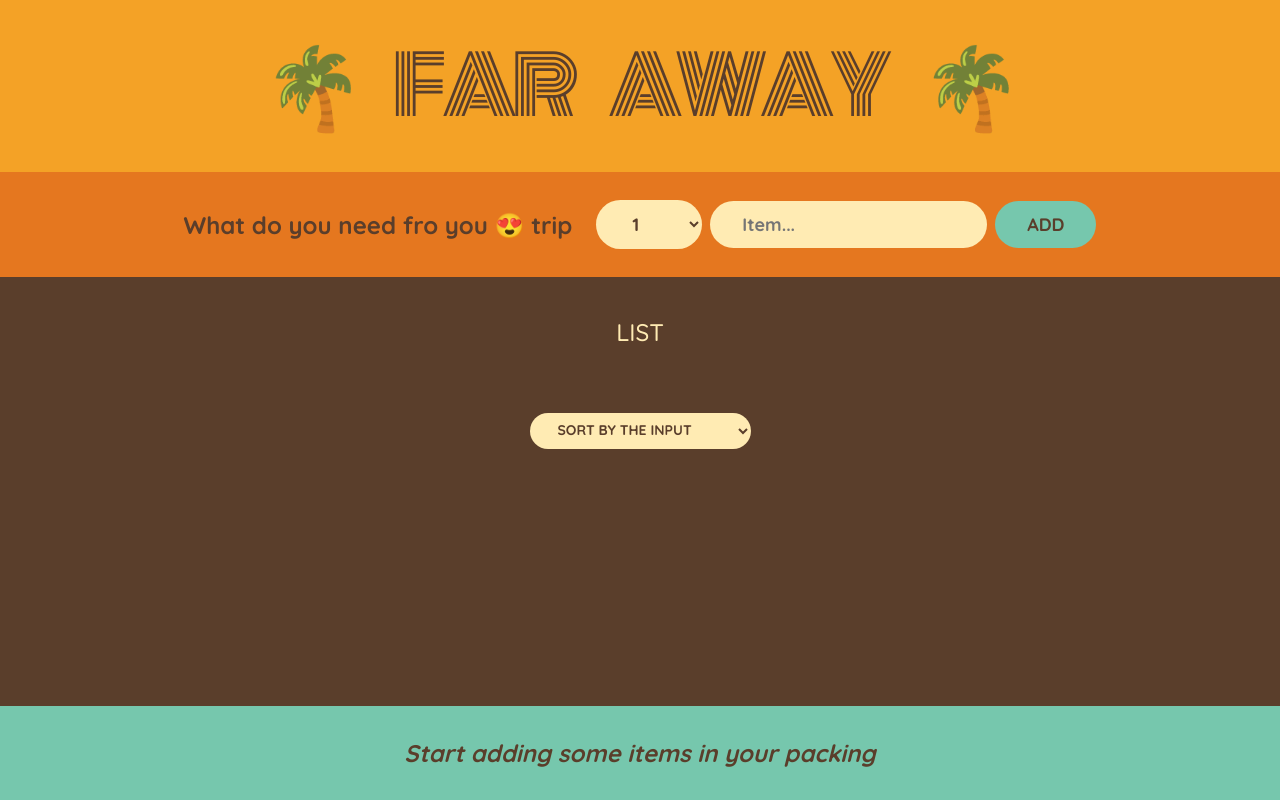
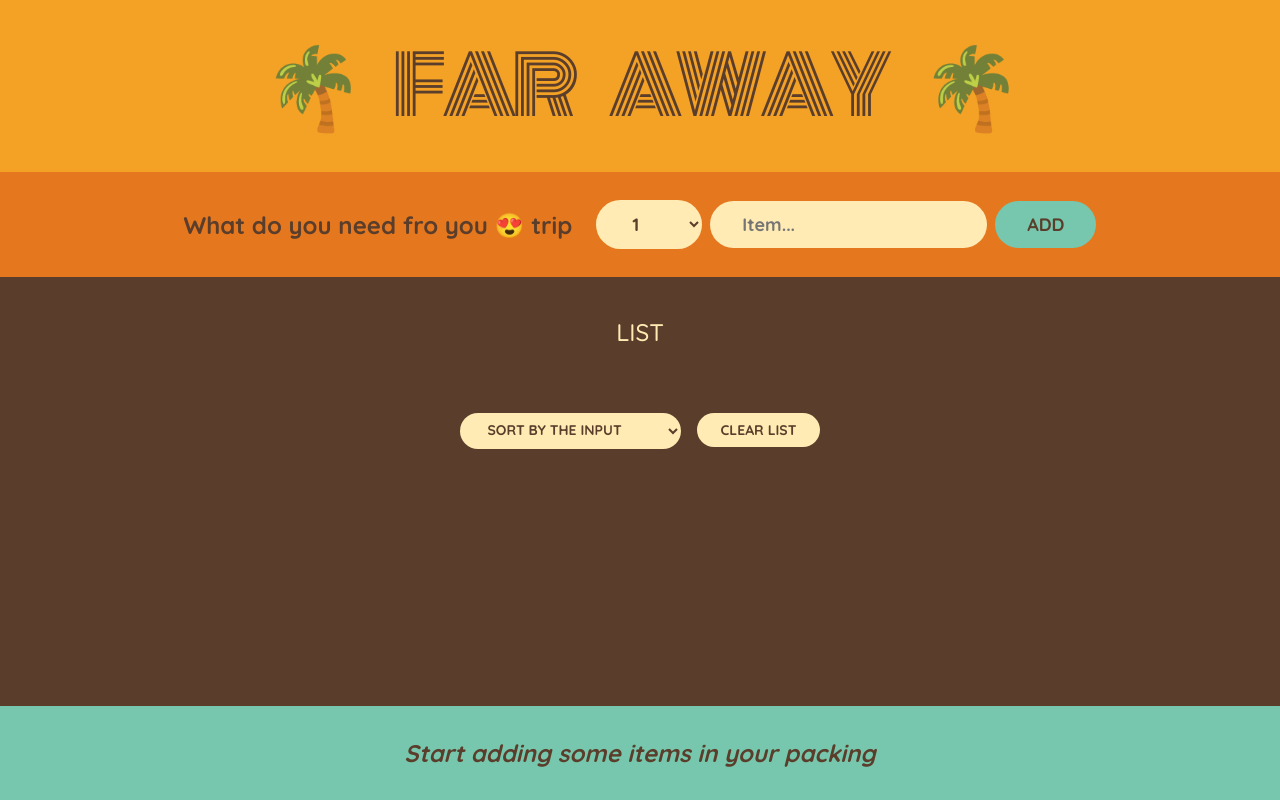
Before and after one commit to KiraCode/travel-list, a React (Vite) app: page / in a window 1280 px wide. Built offline with nearby package versions, Linux system fonts and the light colour scheme.

Commit message:
clearing the items in list functionality is added

```diff
--- a/src/App.jsx
+++ b/src/App.jsx
@@ -23,6 +23,11 @@
       )
     );
   }
+
+  const handleCLearItems = () => {
+    const confirm = window.confirm("Are you sure, to delete all items");
+    confirm && setItems([]);
+  };
   return (
     <div className="app">
       <Logo />
@@ -31,6 +36,7 @@
         items={items}
         onDeleteItem={handleDeleteItem}
         onToggleItem={handleToggleItem}
+        onClearItems={handleCLearItems}
       />
       <Stats items={items} />
     </div>
@@ -82,7 +88,7 @@
   );
 }
 
-function PackingList({ items, onDeleteItem, onToggleItem }) {
+function PackingList({ items, onDeleteItem, onToggleItem,onClearItems }) {
   const [sortBy, setSortBy] = useState("input");
   let sortedItems;
 
@@ -115,6 +121,7 @@
           <option value="description">Sort By Description</option>
           <option value="packed">Sort By Packed</option>
         </select>
+        <button onClick={onClearItems}>Clear List</button>
       </div>
     </div>
   );
```
